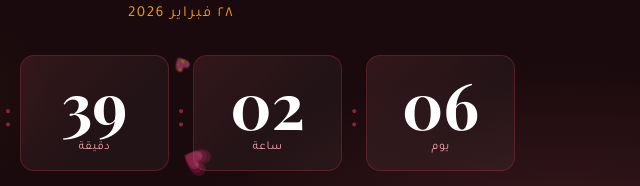
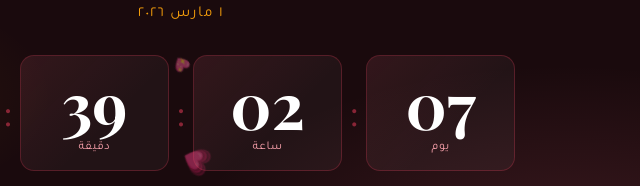
Before and after one commit to FahdSabryDev/happy-birthday, a plain HTML site: page index.html in a window 1280 px wide. Shown: the part 383-569 px from the top of the page, 459-1099 px from the left. Drawn offline with nearby package versions, Linux system fonts and the light colour scheme.

Commit message:
Update birthday target date to March 1, 2026

```diff
--- a/index.html
+++ b/index.html
@@ -278,21 +278,13 @@
 </div>
 
 <script>
-  // Target: Feb 28 every year (next occurrence)
+  // Target: March 1, 2026
   function getNextBirthday() {
-    const now = new Date();
-    let year = now.getFullYear();
-    let target = new Date(year, 1, 28, 0, 0, 0); // Feb 28
-    if (now >= target) {
-      target = new Date(year + 1, 1, 28, 0, 0, 0);
-    }
-    return target;
+    return new Date(2026, 2, 1, 0, 0, 0); // March 1, 2026
   }
 
   // Display target date
-  const target = getNextBirthday();
-  const months = ['يناير','فبراير','مارس','أبريل','مايو','يونيو','يوليو','أغسطس','سبتمبر','أكتوبر','نوفمبر','ديسمبر'];
-  document.getElementById('dateDisplay').textContent = `٢٨ ${months[target.getMonth()]} ${target.getFullYear()}`;
+  document.getElementById('dateDisplay').textContent = `١ مارس ٢٠٢٦`;
 
   // Floating hearts
   const heartsEl = document.getElementById('hearts');
@@ -354,9 +346,9 @@
 
     // Update message
     const msgs = [
-      `باقي <span>${days}</span> يوم على اليوم اللي جيتيه واو بجد كويس انك جيتي الدنيا  💖`,
+      `باقي <span>${days}</span> يوم على اليوم اللي جيتيه واو بجد كويس انك جيتي الدنيا 💖`,
       `بحاول اعملك حاجة حلوة يسوسو هبهرك هبهرك 🌹`,
-      `انتظرييييييي فهوووووووود `
+      `انتظرييييييي فهوووووووود 🎂`
     ];
 
     const idx = Math.floor(Date.now() / 30000) % msgs.length;
```
